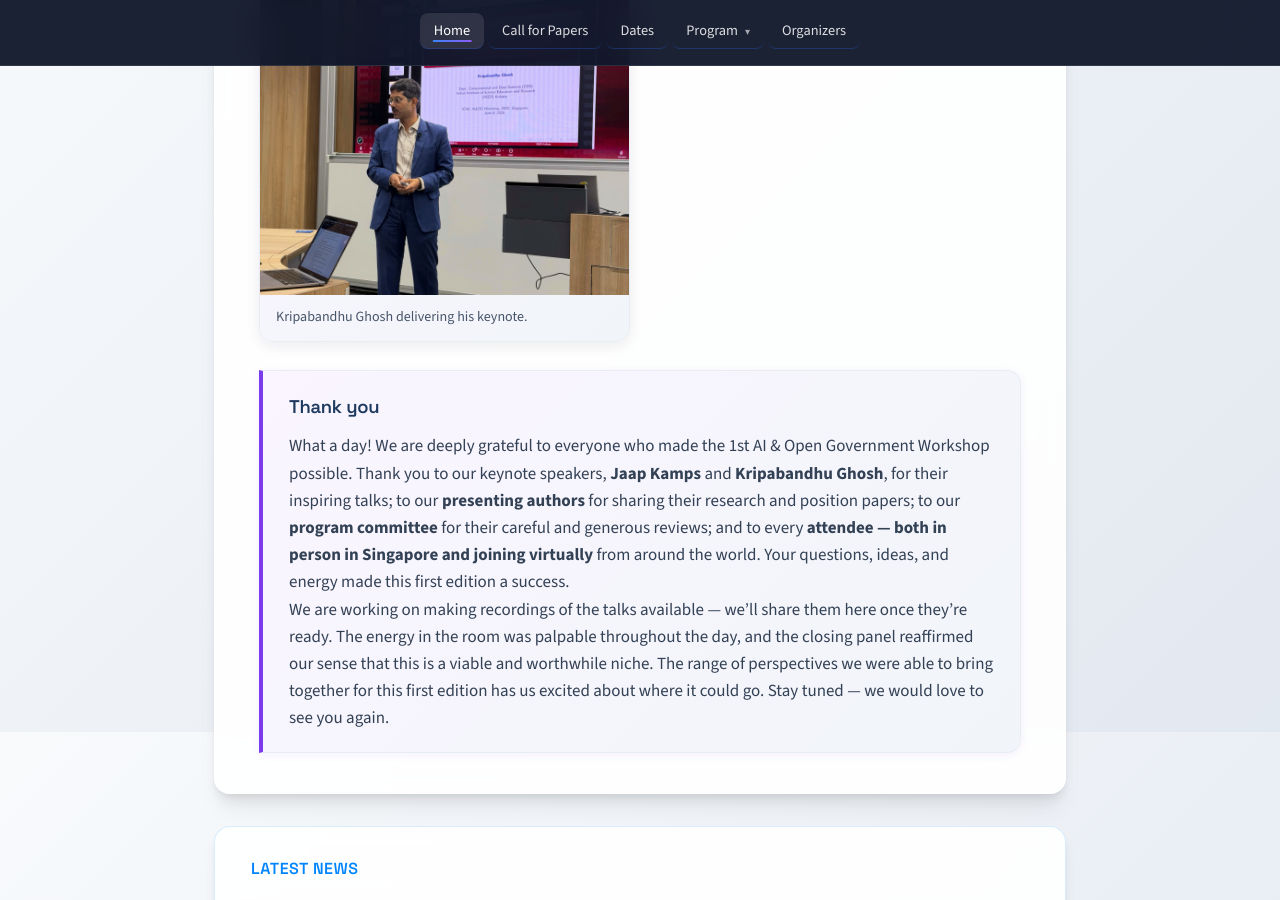
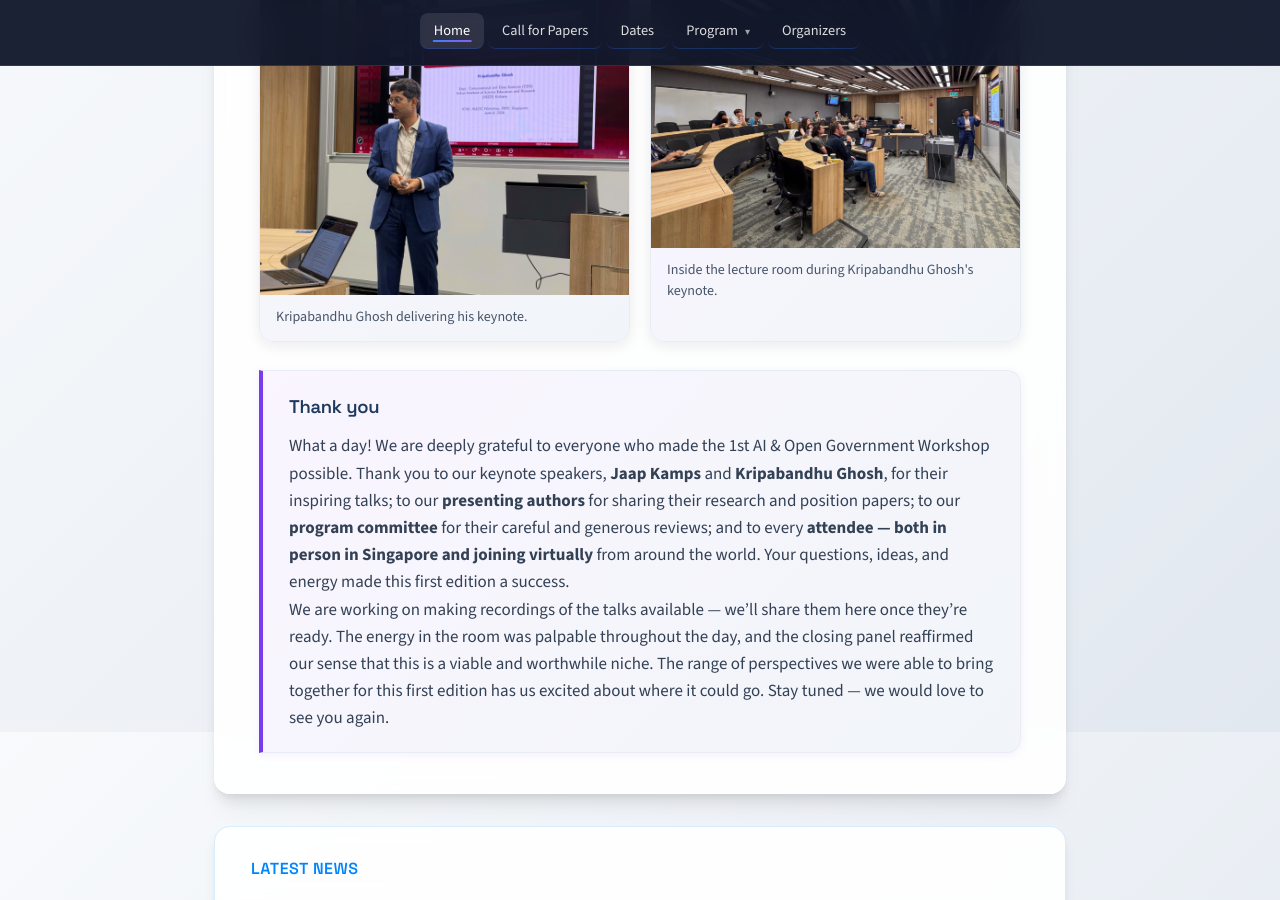
Before and after one commit to graus/aiog, a Jekyll site: the page built from index.md, in a window 1280 px wide and 900 px high, scrolled down 1968 px. Built offline with Jekyll 4.4.1, drawn with Linux system fonts in a browser that asks for light colours.

Commit message:
Add lecture room photo from Ghosh keynote to homepage highlights
Co-Authored-By: Claude Fable 5 <noreply@anthropic.com>

```diff
--- a/index.md
+++ b/index.md
@@ -24,6 +24,10 @@ description: The 1st AI & Open Government Workshop (AIOG) at ICAIL 2026, Singapo
     <figure class="photo-card">
         <img src="/images/photos/aiog-keynote-ghosh.jpg" alt="Kripabandhu Ghosh presenting his keynote, with his title slide &quot;Explainable AI in the Indian Legal System&quot; on screen." loading="lazy" width="1600" height="1444">
         <figcaption>Kripabandhu Ghosh delivering his keynote.</figcaption>
+    </figure>
+    <figure class="photo-card">
+        <img src="/images/photos/aiog-keynote-ghosh-room.jpg" alt="Wide view of the tiered lecture room during Kripabandhu Ghosh's keynote, with the audience following along on their laptops as he presents at the front." loading="lazy" width="1600" height="1243">
+        <figcaption>Inside the lecture room during Kripabandhu Ghosh's keynote.</figcaption>
     </figure>
 </div>
 
```
Also changed, not shown: images/photos/aiog-keynote-ghosh-room.jpg (added).
